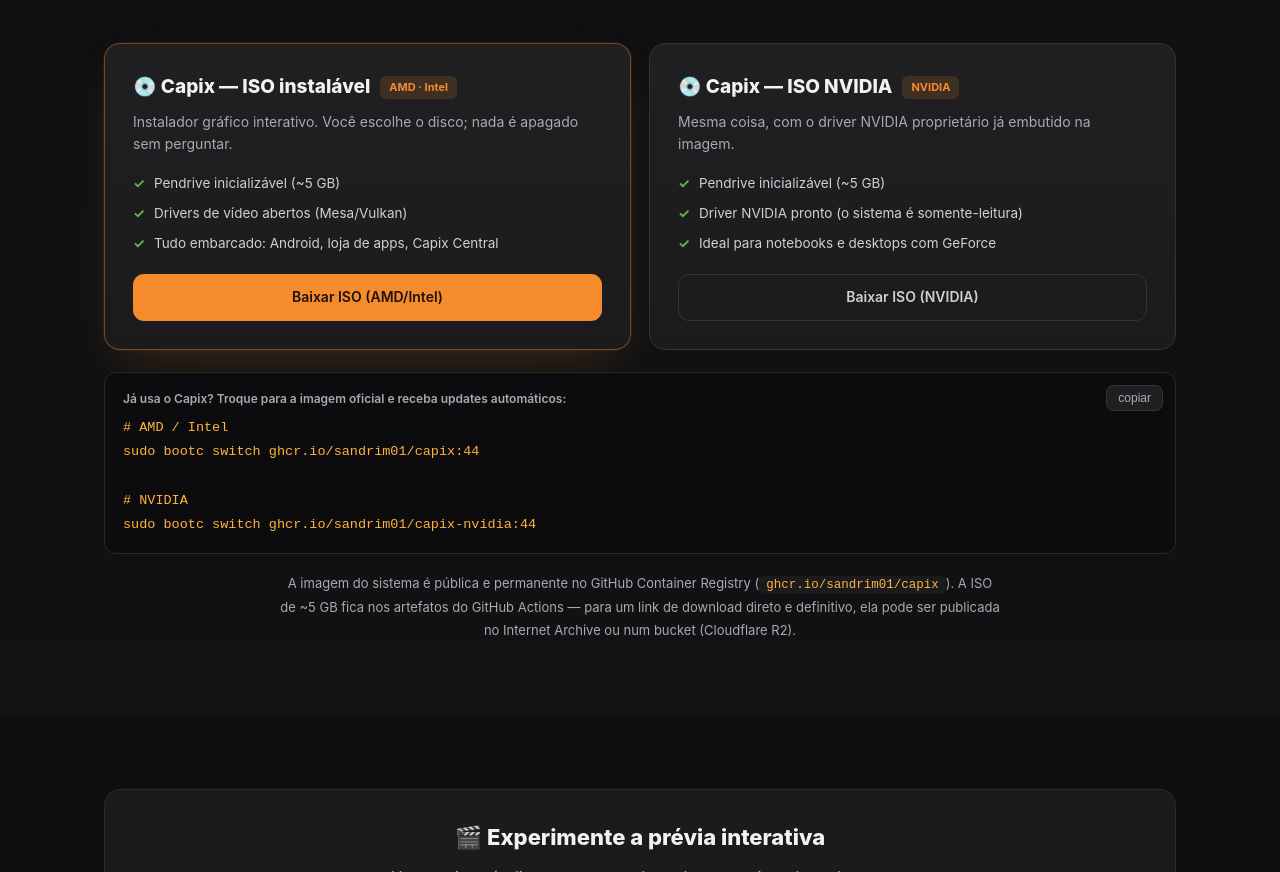
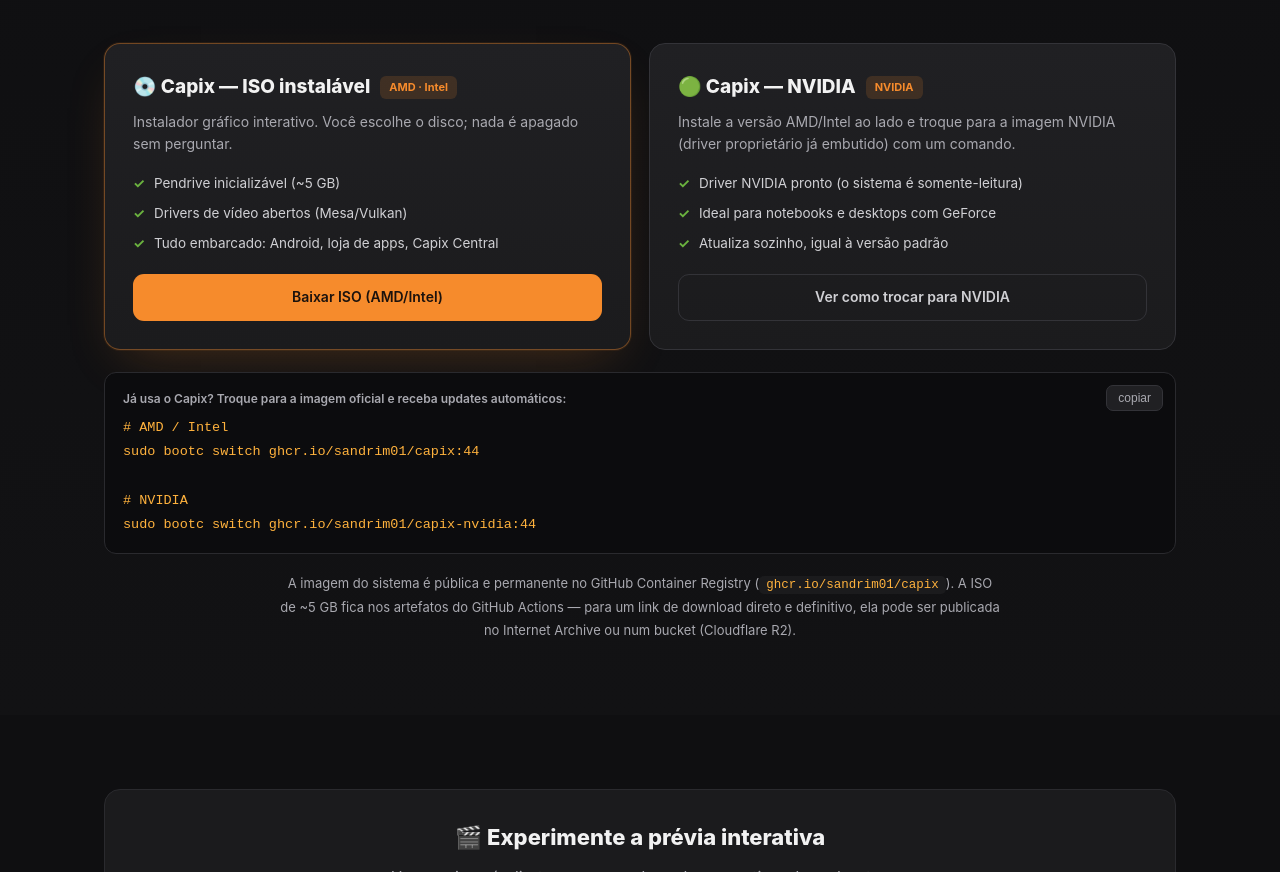
Before and after one commit to sandrim01/capix-linux-os, a plain HTML site: page site/index.html in a window 1280 px wide. Shown: the part 5807-6679 px from the top of the page. Drawn offline with Linux system fonts and the light colour scheme.

Commit message:
feat(release): publica a ISO como Release publica (link direto, sem login)
Artefatos do Actions exigem login e tem link assinado que expira (erro 403
em arquivos grandes). Novo workflow release-iso pega a ISO do build mais
recente, divide em partes < 2 GB, gera hash e publica na release 'iso-latest'
(download publico e direto). Dispara apos cada build e manualmente. Site: botao
AMD/Intel aponta para a release; card NVIDIA passa a indicar a troca de imagem.

Co-Authored-By: Claude Opus 4.8 <noreply@anthropic.com>
Claude-Session: https://claude.ai/code/session_01FqJ44g3caefVUU8anKrfBg

```diff
--- a/site/index.html
+++ b/site/index.html
@@ -348,22 +348,22 @@
             <li>Drivers de vídeo abertos (Mesa/Vulkan)</li>
             <li>Tudo embarcado: Android, loja de apps, Capix Central</li>
           </ul>
-          <a class="btn btn-primary" id="dl-iso-amd" href="https://github.com/sandrim01/capix-linux-os/actions" target="_blank" rel="noopener">Baixar ISO (AMD/Intel)</a>
+          <a class="btn btn-primary" id="dl-iso-amd" href="https://github.com/sandrim01/capix-linux-os/releases/tag/iso-latest" target="_blank" rel="noopener">Baixar ISO (AMD/Intel)</a>
         </div>
 
         <div class="dl-card">
-          <h3>💿 Capix — ISO NVIDIA <span class="dl-badge">NVIDIA</span></h3>
-          <p class="sub">Mesma coisa, com o driver NVIDIA proprietário já embutido na imagem.</p>
+          <h3>🟢 Capix — NVIDIA <span class="dl-badge">NVIDIA</span></h3>
+          <p class="sub">Instale a versão AMD/Intel ao lado e troque para a imagem NVIDIA (driver proprietário já embutido) com um comando.</p>
           <ul>
-            <li>Pendrive inicializável (~5 GB)</li>
             <li>Driver NVIDIA pronto (o sistema é somente-leitura)</li>
             <li>Ideal para notebooks e desktops com GeForce</li>
+            <li>Atualiza sozinho, igual à versão padrão</li>
           </ul>
-          <a class="btn btn-ghost" id="dl-iso-nvidia" href="https://github.com/sandrim01/capix-linux-os/actions" target="_blank" rel="noopener">Baixar ISO (NVIDIA)</a>
+          <a class="btn btn-ghost" id="dl-iso-nvidia" href="#img-switch">Ver como trocar para NVIDIA</a>
         </div>
       </div>
 
-      <div class="codebox">
+      <div class="codebox" id="img-switch">
         <div class="lbl">Já usa o Capix? Troque para a imagem oficial e receba updates automáticos:</div>
         <button class="copy" data-copy="sudo bootc switch ghcr.io/sandrim01/capix:44">copiar</button>
         <code># AMD / Intel
```
Also changed, not shown: .github/workflows/release-iso.yml (added).
